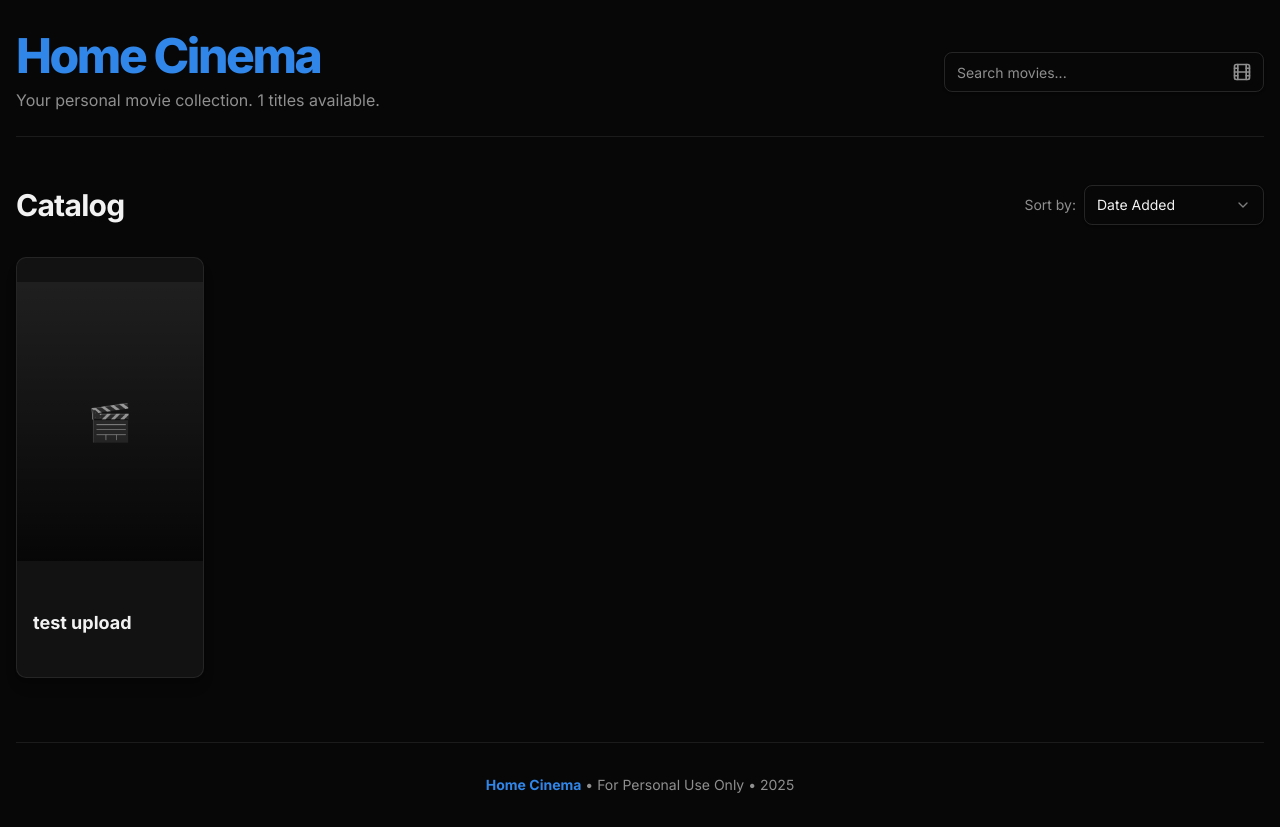
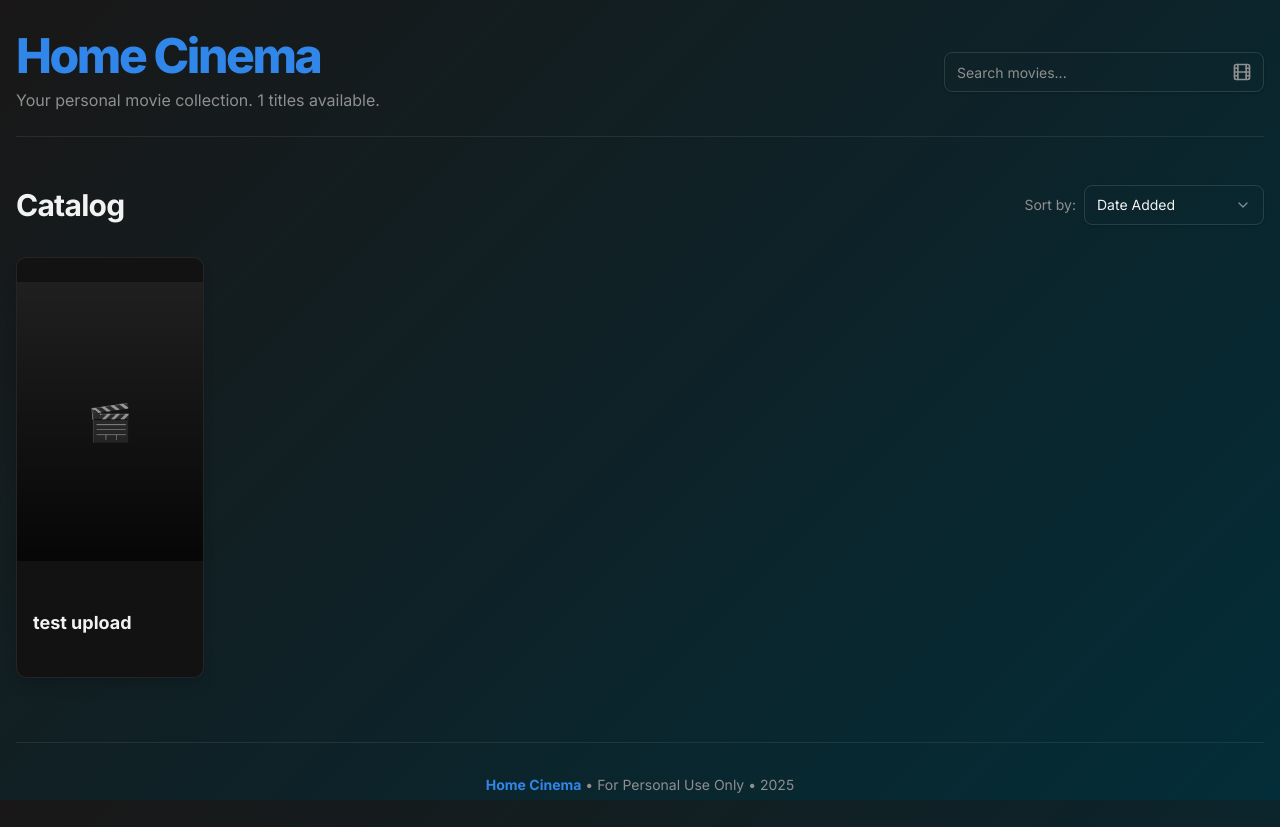
Before and after one commit to MichaelX17/Home-Cinema, a Next.js app: page / in a window 1280 px wide. Built offline with nearby package versions, Linux system fonts and the light colour scheme.

Commit message:
Dark theme fixes

```diff
--- a/src/app/globals.css
+++ b/src/app/globals.css
@@ -54,14 +54,7 @@
   --radius-4xl: calc(var(--radius) + 16px);
 }
 
-/* Base */
-body {
-  font-family: var(--font-sans);
-  margin: 0;
-  overflow-x: hidden;
-}
-
-/* Scrollbar */
+/* Scrollbar personalizada */
 ::-webkit-scrollbar {
   width: 10px;
 }
@@ -79,11 +72,17 @@ body {
   background: #3a3a3a;
 }
 
-/* Dark theme por defecto */
+/* Dark theme por defecto con gradiente Rojo-Verde */
 :root {
   --radius: 0.625rem;
 
-  --background: oklch(0.13 0 0);
+  /* Gradiente rojo a verde para prueba */
+  --background: linear-gradient(
+    135deg,
+    rgb(25, 23, 23) 0%,
+    rgb(3, 45, 56) 100%
+  );
+
   --foreground: oklch(0.96 0 0);
 
   --card: oklch(0.18 0 0);
@@ -177,6 +176,11 @@ body {
   }
 
   body {
-    @apply bg-background text-foreground;
+    font-family: var(--font-sans);
+    margin: 0;
+    overflow-x: hidden;
+    background: var(--background);
+    color: var(--foreground);
+    background-attachment: fixed;
   }
 }
```
